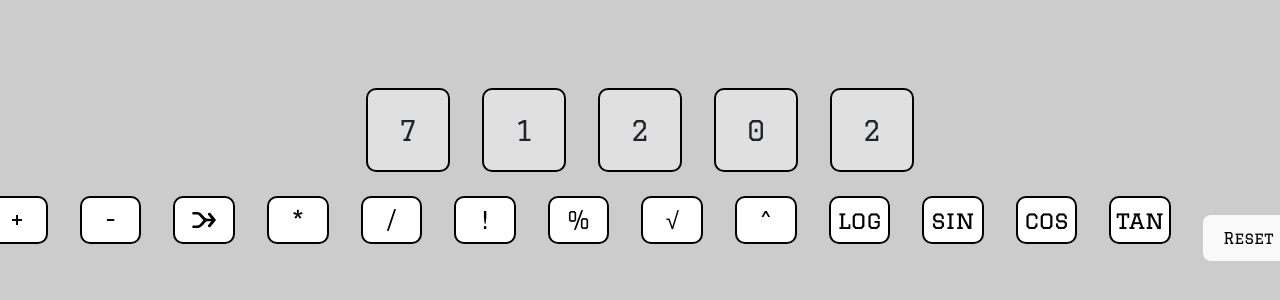
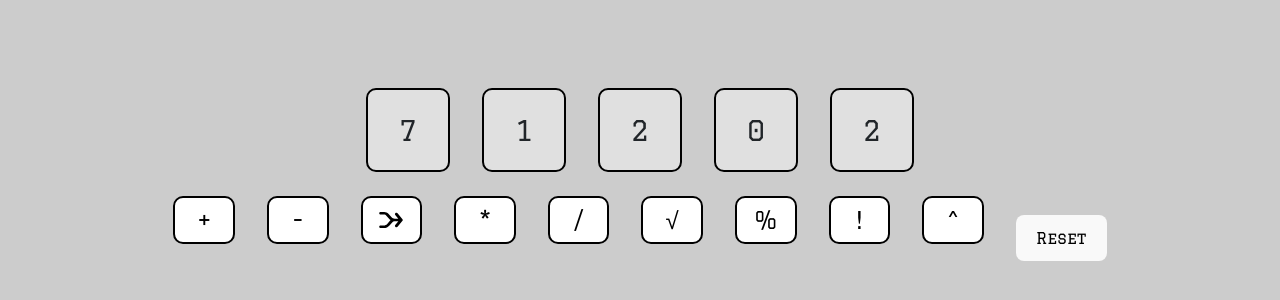
Before and after one commit to rial-git/reach69, a React (Vite) app: page /level1 in a window 1280 px wide. Shown: the part 204-504 px from the top of the page. Built offline with nearby package versions, Linux system fonts and the light colour scheme.

Commit message:
reach69-34 & 30 done, make merged block larger than non merged blocks add the roots numbers somewhere on the merged blocks, i am thinkin, if 7ops1d show that, and if merged show 7&1

```diff
--- a/src/components/level1.jsx
+++ b/src/components/level1.jsx
@@ -3,7 +3,7 @@ import MergeIcon from '../assets/merge.svg';
 import '../css/level1.css';
 
 /** Allowed operations, including “merge” */
-const OPS = ['+', '-', 'merge', '*', '/', '!', '%', '√', '^', 'log', 'sin', 'cos', 'tan'];
+const OPS = ['+', '-', 'merge', '*', '/', '√', '%', '!', '^'];
 
 /** Initial digits (later replace with backend fetch) */
 const initialNums = [7, 1, 2, 0, 2,];
@@ -76,7 +76,7 @@ function calculateAndMerge(state, i1, i2, op) {
   const [leftChild, rightChild] = i1 < i2 ? [b1, b2] : [b2, b1];
   const gap = Math.abs(i1 - i2) - 1;
   console.log('gap=', gap)
-  const merged = makeBlock(result, [leftChild, rightChild], {gap});
+  const merged = makeBlock(result, [leftChild, rightChild], {gap, operation: op});
 
  const removeSet = new Set([i1, i2]);
   const newBlocks = blocks
@@ -233,6 +233,13 @@ export default function Level1() {
     title={blk.root ? 'Right-click to split' : 'Click to select'}
   >
     {blk.value}
+    {blk.root && blk.meta?.operation && (
+      <div className="root-info">
+        {blk.root[0].value}
+        {blk.meta.operation === 'merge' ? ' ' : blk.meta.operation}
+        {blk.root[1].value}
+      </div>
+    )}
   </div>
 ))}
       </div>
--- a/src/css/level1.css
+++ b/src/css/level1.css
@@ -133,13 +133,13 @@
   margin-bottom: 1.5em;
 }
 
-.operation-button.selected img {
+operation-button.selected img {
   filter: invert(100%);
 }
 
 .undoable {
-  width: 3em;
-  height: 3em;
+  width: 4em;
+  height: 4em;
   display: flex;
   align-items: center;
   justify-content: center;
@@ -163,3 +163,21 @@
     linear-gradient(#d0d0d0, #d0d0d0), /* Darker fill on hover */
     linear-gradient(45deg, #3b3b3b, #c51c1c);
 }
+
+/* Add to your CSS */
+.root-info {
+  font-size: 1rem;
+  color: #666;
+  position: absolute;
+  bottom: 2px;
+  line-height: 1;
+  opacity: 0.8;
+  letter-spacing: -0.5px;
+  transform: scale(0.9);
+  font-family: monospace;
+}
+
+.number {
+  position: relative; /* Add this to position root-info absolutely */
+  /* Keep existing number styles */
+}
```
Also changed, not shown: src/css/index.css (line endings or trailing spaces). Lines whose indentation alone changed are shown as unchanged.
